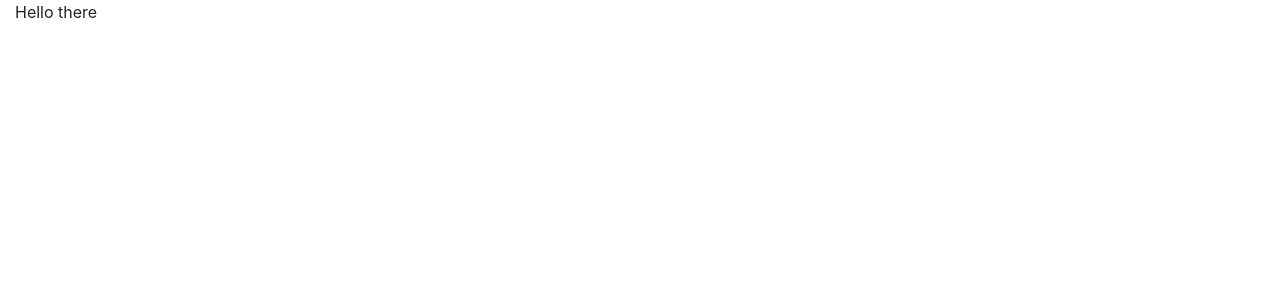
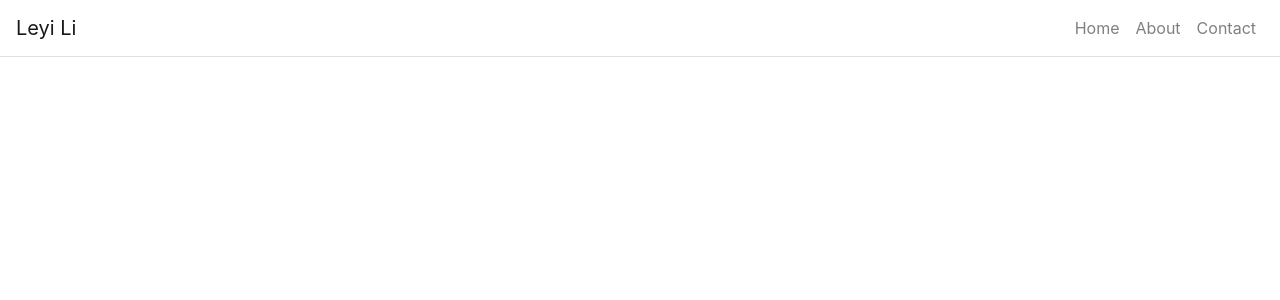
Before and after one commit to Leyla-Li/Leyi-Li-Portfolio-React, a React (Create React App) app in the folder portfolio/: page / in a window 1280 px wide. Shown: the top 300 px of the page. Built offline with nearby package versions, Linux system fonts and the light colour scheme.

Commit message:
add nav bar with list of links in it

```diff
--- a/portfolio/src/App.js
+++ b/portfolio/src/App.js
@@ -14,7 +14,7 @@ class App extends React.Component {
       headerLinks: [
         {title: 'Home', path: '/'},
         {title: 'About', path: '/about'},
-        {title: 'Contacct', path: '/contact'},
+        {title: 'Contact', path: '/contact'},
       ],
       home: {
         title: 'Build an inclusive world',
@@ -33,10 +33,18 @@ class App extends React.Component {
   render() {
     return (
       <Router>
-         <Container fluid={true}>
-           <p>
-             Hello there
-           </p>
+         <Container className="p-0" fluid={true}>
+            <Navbar className="border-bottom">
+              <Navbar.Brand>Leyi Li</Navbar.Brand>
+              <Navbar.Toggle className="border-0" aria-controls="navbar-toggle" />
+              <Navbar.Collapse id="navbar-toggle">
+                <Nav className="ml-auto">
+                  <Link className="nav-link" to="/">Home</Link>
+                  <Link className="nav-link" to="/about">About</Link>
+                  <Link className="nav-link" to="/contact">Contact</Link>
+                </Nav>
+              </Navbar.Collapse>
+            </Navbar>
          </Container>
       </Router>
     );
```
